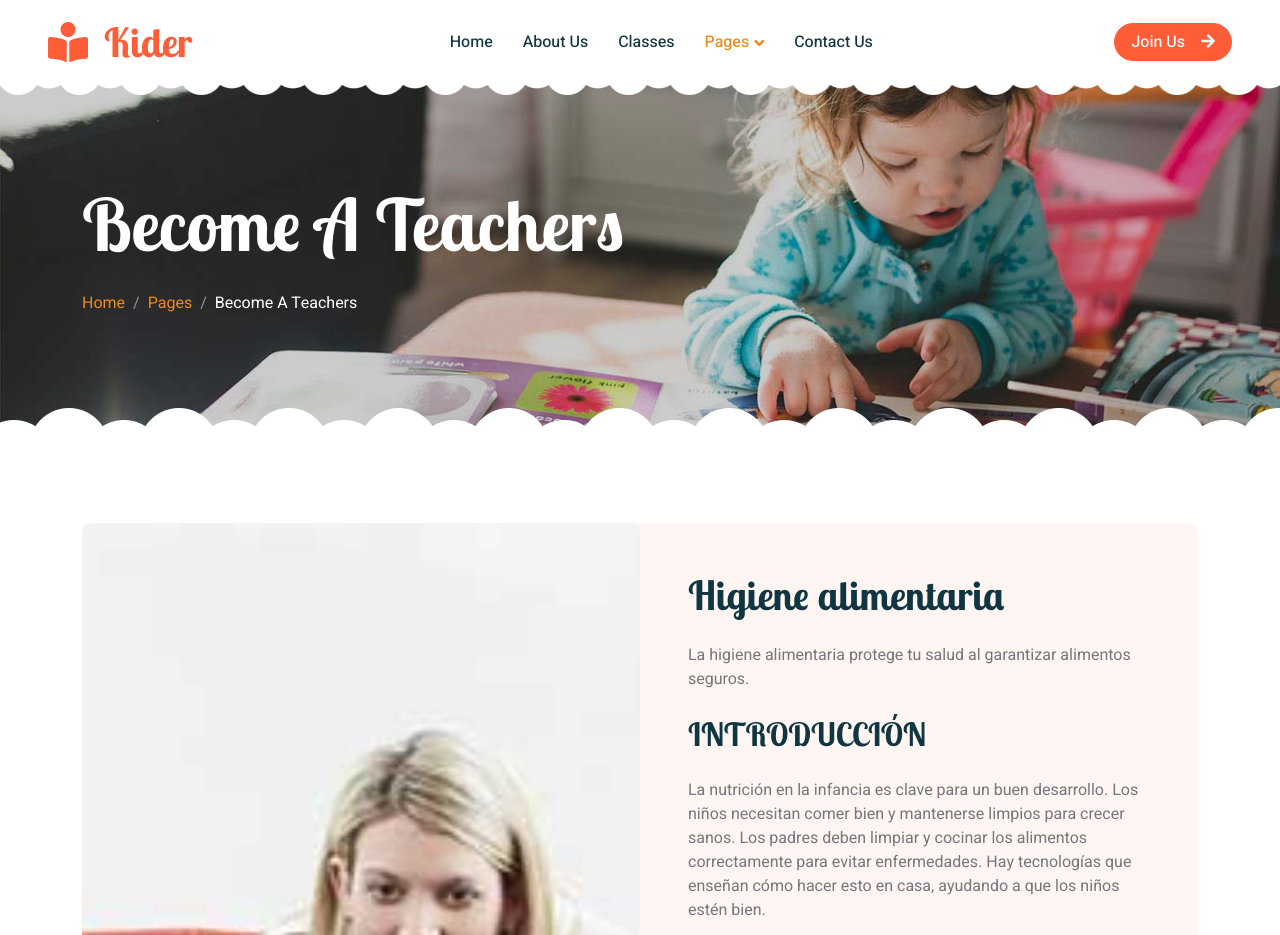
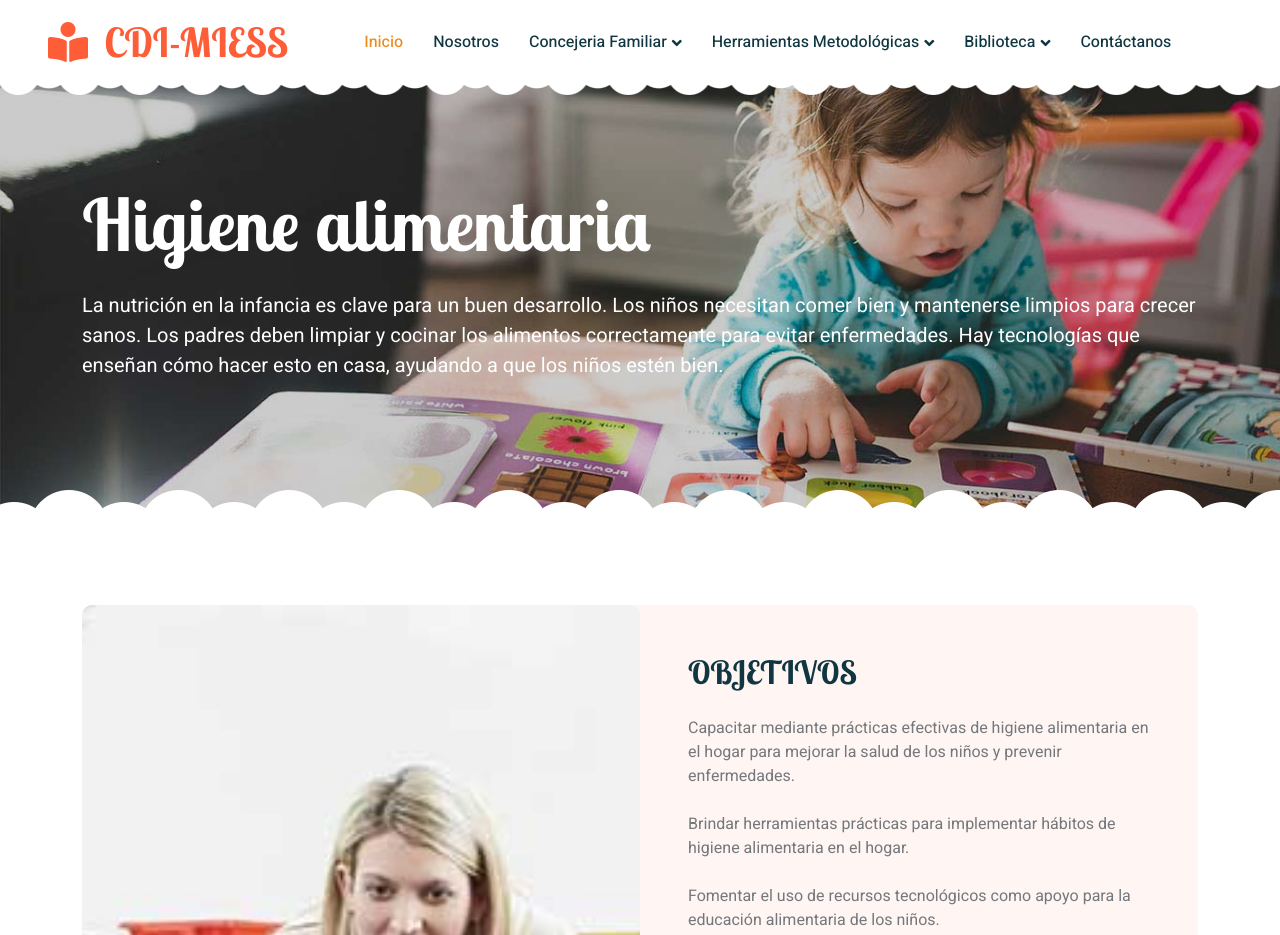
Before and after one commit to chente09/pag-vinculacion, a plain HTML site: page call-to-action.html in a window 1280 px wide. Shown: the top 935 px of the page. Drawn offline with nearby package versions, Linux system fonts and the light colour scheme.

Commit message:
tercerpush

```diff
--- a/call-to-action.html
+++ b/call-to-action.html
@@ -45,30 +45,42 @@
        <!-- Navbar Start -->
        <nav class="navbar navbar-expand-lg bg-white navbar-light sticky-top px-4 px-lg-5 py-lg-0">
         <a href="index.html" class="navbar-brand">
-                <h1 class="m-0 text-primary"><i class="fa fa-book-reader me-3"></i>Kider</h1>
+            <h1 class="m-0 text-primary"><i class="fa fa-book-reader me-3"></i>CDI-MIESS</h1>
         </a>
         <button type="button" class="navbar-toggler" data-bs-toggle="collapse" data-bs-target="#navbarCollapse">
             <span class="navbar-toggler-icon"></span>
         </button>
         <div class="collapse navbar-collapse" id="navbarCollapse">
             <div class="navbar-nav mx-auto">
-                    <a href="index.html" class="nav-item nav-link">Home</a>
-                    <a href="about.html" class="nav-item nav-link">About Us</a>
-                    <a href="classes.html" class="nav-item nav-link">Classes</a>
+                <a href="index.html" class="nav-item nav-link active">Inicio</a>
+                <a href="about.html" class="nav-item nav-link">Nosotros</a>
                 <div class="nav-item dropdown">
-                        <a href="#" class="nav-link dropdown-toggle active" data-bs-toggle="dropdown">Pages</a>
+                    <a href="#" class="nav-link dropdown-toggle" data-bs-toggle="dropdown">Concejeria Familiar</a>
                     <div class="dropdown-menu rounded-0 rounded-bottom border-0 shadow-sm m-0">
-                            <a href="facility.html" class="dropdown-item">School Facilities</a>
-                            <a href="team.html" class="dropdown-item">Popular Teachers</a>
-                            <a href="call-to-action.html" class="dropdown-item active">Become A Teachers</a>
-                            <a href="appointment.html" class="dropdown-item">Make Appointment</a>
-                            <a href="testimonial.html" class="dropdown-item">Testimonial</a>
-                            <a href="404.html" class="dropdown-item">404 Error</a>
+                        <a href="facility.html" class="dropdown-item">Higiene Alimentaria</a>
+                        <a href="team.html" class="dropdown-item">Lactancia Materna</a>
+                        <a href="call-to-action.html" class="dropdown-item">Lavado de Manos</a>
+                        <a href="appointment.html" class="dropdown-item">Alimentacion Saludable</a>
                     </div>
                 </div>
-                    <a href="contact.html" class="nav-item nav-link">Contact Us</a>
+                <div class="nav-item dropdown">
+                    <a href="#" class="nav-link dropdown-toggle" data-bs-toggle="dropdown">Herramientas Metodológicas</a>
+                    <div class="dropdown-menu rounded-0 rounded-bottom border-0 shadow-sm m-0">
+                        <a href="facility.html" class="dropdown-item">De 0 a 1 años</a>
+                        <a href="team.html" class="dropdown-item">De 2 a 3 años</a>
+                        <a href="call-to-action.html" class="dropdown-item">De 4 a 6 años</a>
                     </div>
-                <a href="" class="btn btn-primary rounded-pill px-3 d-none d-lg-block">Join Us<i class="fa fa-arrow-right ms-3"></i></a>
+                </div>
+                <div class="nav-item dropdown">
+                    <a href="#" class="nav-link dropdown-toggle" data-bs-toggle="dropdown">Biblioteca</a>
+                    <div class="dropdown-menu rounded-0 rounded-bottom border-0 shadow-sm m-0">
+                        <a href="facility.html" class="dropdown-item">Teoría</a>
+                        <a href="team.html" class="dropdown-item">Práctica</a>
+                        <a href="call-to-action.html" class="dropdown-item">Revista</a>
+                    </div>
+                </div>
+                <a href="contact.html" class="nav-item nav-link">Contáctanos</a>
+            </div>
         </div>
     </nav>
     <!-- Navbar End -->
@@ -77,13 +89,9 @@
         <!-- Page Header End -->
         <div class="container-xxl py-5 page-header position-relative mb-5">
             <div class="container py-5">
-                <h1 class="display-2 text-white animated slideInDown mb-4">Become A Teachers</h1>
-                <nav aria-label="breadcrumb animated slideInDown">
-                    <ol class="breadcrumb">
-                        <li class="breadcrumb-item"><a href="#">Home</a></li>
-                        <li class="breadcrumb-item"><a href="#">Pages</a></li>
-                        <li class="breadcrumb-item text-white active" aria-current="page">Become A Teachers</li>
-                    </ol>
+                <h1 class="display-2 text-white animated slideInDown mb-4">Higiene alimentaria</h1>
+                <p class="fs-5 fw-medium text-white mb-4 pb-2">La nutrición en la infancia es clave para un buen desarrollo. Los niños necesitan comer bien y mantenerse limpios para crecer sanos. Los padres deben limpiar y cocinar los alimentos correctamente para evitar enfermedades. Hay tecnologías que enseñan cómo hacer esto en casa, ayudando a que los niños estén bien.
+                </p>
                 </nav>
             </div>
         </div>
@@ -102,12 +110,6 @@
                         </div>
                         <div class="col-lg-6 wow fadeIn" data-wow-delay="0.5s">
                             <div class="h-100 d-flex flex-column justify-content-center p-5">
-                                <h1 class="mb-4">Higiene alimentaria</h1>
-                                <p class="mb-4">La higiene alimentaria protege tu salud al garantizar alimentos seguros.
-                                </p>
-                                <h2 class="mb-4">INTRODUCCIÓN</h2>
-                                <p class="mb-4">La nutrición en la infancia es clave para un buen desarrollo. Los niños necesitan comer bien y mantenerse limpios para crecer sanos. Los padres deben limpiar y cocinar los alimentos correctamente para evitar enfermedades. Hay tecnologías que enseñan cómo hacer esto en casa, ayudando a que los niños estén bien.
-                                </p>
                                 <h2 class="mb-4">OBJETIVOS</h2>
                                 <p class="mb-4">Capacitar mediante prácticas efectivas de higiene alimentaria en el hogar para mejorar la salud de los niños y prevenir enfermedades.
                                 </p>
```
Lines whose indentation alone changed are shown as unchanged.
